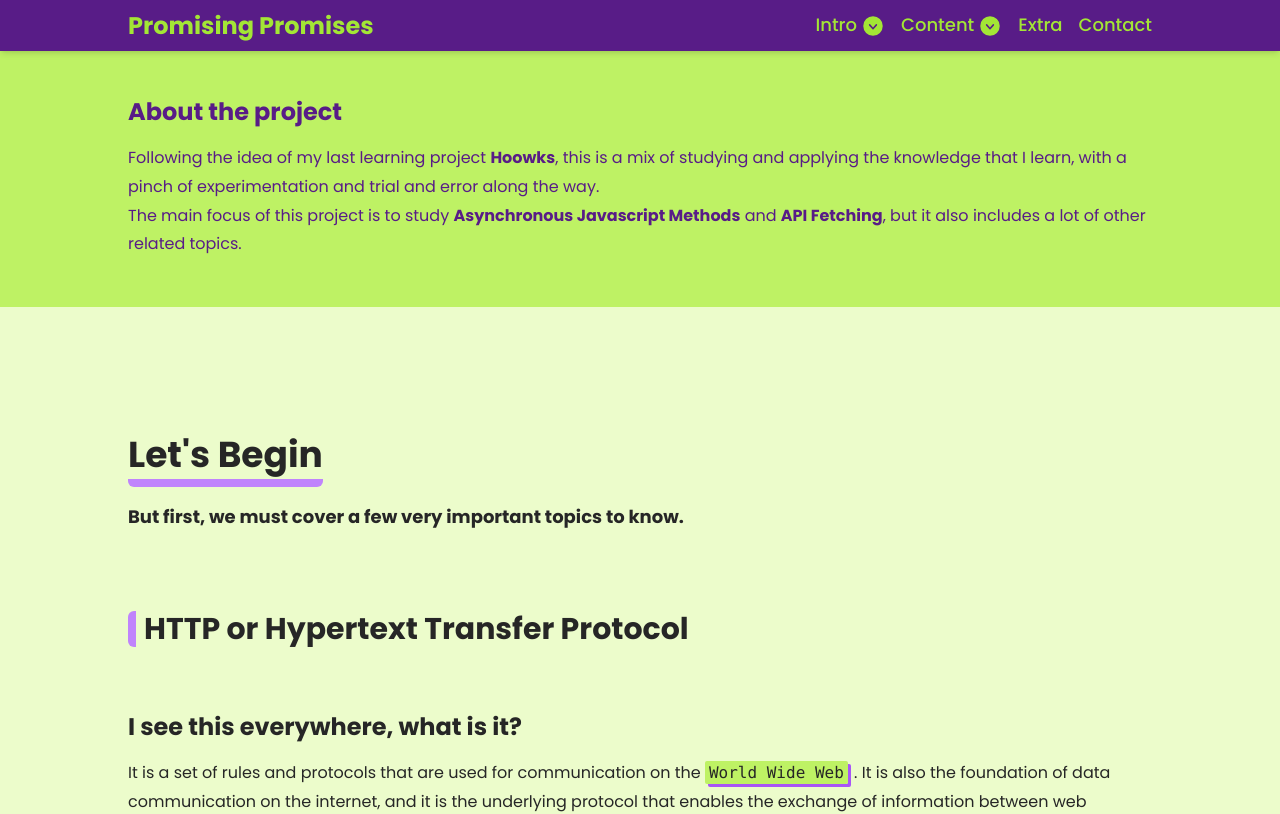
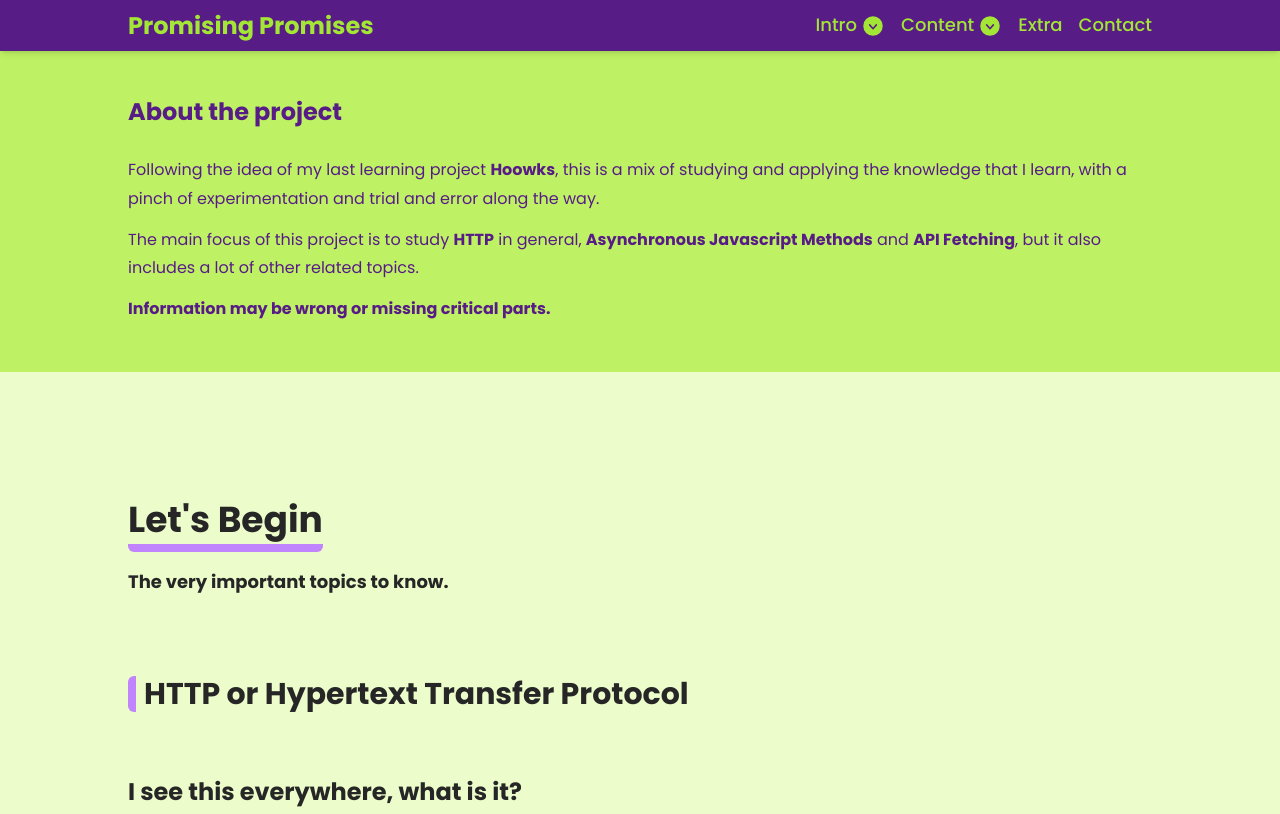
Before and after one commit to Bmullerc/promise-app, a React (Vite) app: page / in a window 1280 px wide. Shown: the top 814 px of the page. Built offline with nearby package versions, Linux system fonts and the light colour scheme.

Commit message:
fix: redundant redundancy, add funny jokes lmao

```diff
--- a/src/components/About.tsx
+++ b/src/components/About.tsx
@@ -1,9 +1,10 @@
 export function About() {
   return (
-    <aside id="about" className="h-fit py-12 mt-12 px-4 lg:px-20 xl:px-32 2xl:px-72 bg-lime-300 text-purple-900">
+    <aside id="about" className="h-fit py-12 mt-12 px-4 lg:px-20 xl:px-32 2xl:px-72 bg-lime-300 text-purple-900 flex flex-col gap-3">
       <h3 className="text-2xl font-bold">About the project</h3>
       <p className="mt-4">Following the idea of my last learning project <a href="https://hoowks.netlify.app/" className="hover:text-purple-400 font-bold">Hoowks</a>, this is a mix of studying and applying the knowledge that I learn, with a pinch of experimentation and trial and error along the way.</p>
-      <p>The main focus of this project is to study <a href="#async-header" className="hover:text-purple-400 font-bold">Asynchronous Javascript Methods</a> and <a href="#fetch-header" className="hover:text-purple-400 font-bold">API Fetching</a>, but it also includes a lot of other related topics.</p>
+      <p>The main focus of this project is to study <a href="#http" className="hover:text-purple-400 font-bold">HTTP</a> in general, <a href="#async-header" className="hover:text-purple-400 font-bold">Asynchronous Javascript Methods</a> and <a href="#fetch-header" className="hover:text-purple-400 font-bold">API Fetching</a>, but it also includes a lot of other related topics.</p>
+      <p><strong className="text-purple-900">Information may be wrong or missing critical parts.</strong></p>
     </aside>
   )
 }
--- a/src/components/Content.tsx
+++ b/src/components/Content.tsx
@@ -14,11 +14,12 @@ export function Content() {
 
       <section>
         <h2 id="content" className="text-4xl font-bold border-b-8 w-fit border-purple-400 rounded-md pb-1">The Real Stuff</h2>
-        <h2 id="async-header" className="text-3xl font-bold mt-12">Asynchronous Javascript Methods</h2>
+        <p className="mt-4 text-lg font-bold">Also very important to know 🤔 ?</p>
+        <h2 id="async-header" className="text-4xl font-bold mt-12">Asynchronous Javascript Methods</h2>
         <Promises />
         <Async />
 
-        <h2 id="fetch-header" className="text-3xl font-bold border-b-8 w-fit border-purple-400 rounded-md pb-1">API Fetching</h2>
+        <h2 id="fetch-header" className="text-4xl font-bold border-b-8 w-fit border-purple-400 rounded-md pb-1">API Fetching</h2>
         <Ajax />
         <FetchAPI />
         <Axios />
--- a/src/components/Extra.tsx
+++ b/src/components/Extra.tsx
@@ -7,8 +7,7 @@ export function Extra() {
       <h2 className="text-3xl font-bold border-b-8 w-fit border-purple-400 rounded-md pb-1 mt-10">Todo</h2>
       <ul className="flex flex-col gap-2 mt-4 list-inside list-disc marker:text-lime-500 marker:text-xl">
         <li>Add Juicy Tips to stuff</li>
-        <li>HTML status</li>
-        <li>Standardize emphasis method across the board</li>
+
       </ul>
 
     </article>
--- a/src/components/Intro.tsx
+++ b/src/components/Intro.tsx
@@ -12,7 +12,7 @@ export function Intro() {
 
       <header>
         <h2 className="text-4xl font-bold border-b-8 w-fit border-purple-400 rounded-md pb-1">Let's Begin</h2>
-        <p className="mt-4 text-lg font-bold">But first, we must cover a few very important topics to know.</p>
+        <p className="mt-4 text-lg font-bold">The very important topics to know.</p>
       </header>
 
       <HTTP />
--- a/src/components/content/Axios.tsx
+++ b/src/components/content/Axios.tsx
@@ -5,7 +5,8 @@ export function Axios() {
   return (
     <article id="axios" className="my-20 border-b-4 border-purple-200 flex flex-col gap-4 pb-10">
       <h2 className="text-2xl font-bold border-l-8 w-fit border-purple-400 pl-2 rounded-md">Axios</h2>
-      <p className="mt-4">Axios is a popular promise-based HTTP client that enables JavaScript developers to easily send HTTP requests to back-end APIs and also handle its response.</p>
+      <h3 className="text-2xl font-bold mb-4 mt-6">Is this another mythological god?</h3>
+      <p>Hehe, funny. Axios is a popular promise-based HTTP client that enables JavaScript developers to easily send HTTP requests to back-end APIs and also handle its response.</p>
 
       <p>To use Axios in React, you can use the <Emp>axios</Emp> package as a third-party library. Here is an example of how to use Axios to make an <strong>HTTP GET</strong> request to fetch data:</p>
 
```
